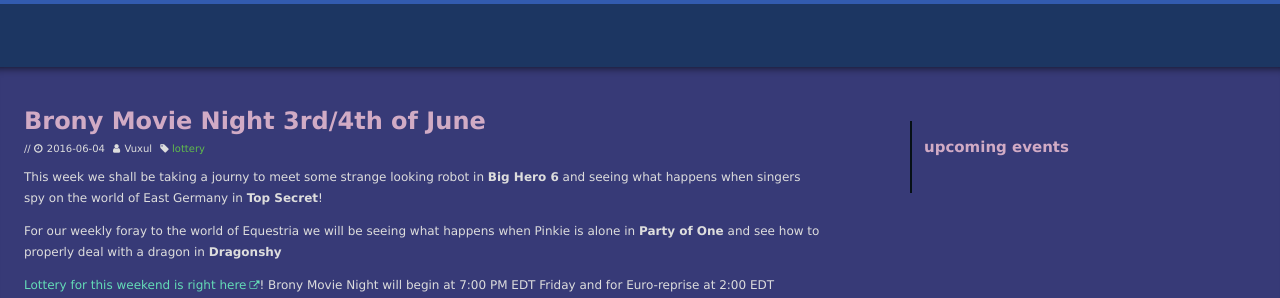
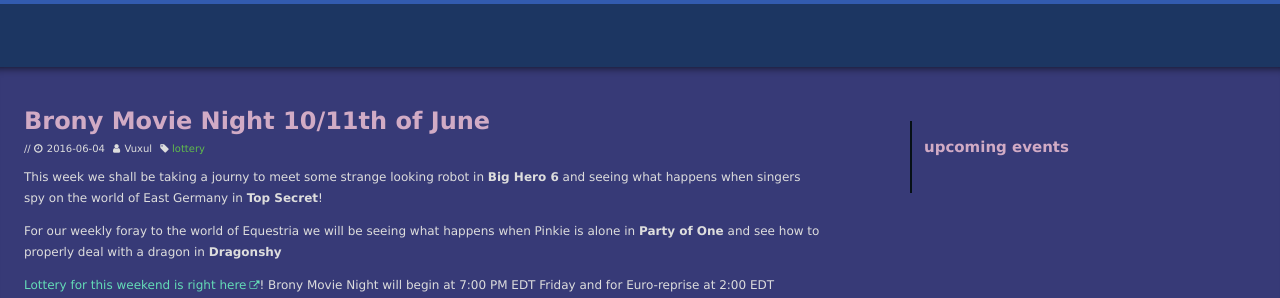
Before and after one commit to Bronystate/brstv3, a Jekyll site: the page built from _posts/2016-06-04-lottery.md, in a window 1280 px wide. Shown: the part 145-443 px from the top of the page. Built offline with Jekyll 4.4.1, drawn with Linux system fonts in a browser that asks for light colours; nearby versions of some CDN libraries.

Commit message:
fixed date

```diff
--- a/_posts/2016-06-04-lottery.md
+++ b/_posts/2016-06-04-lottery.md
@@ -1,5 +1,5 @@
 ---
-title: Brony Movie Night 3rd/4th of June
+title: Brony Movie Night 10/11th of June
 date: 2016-06-04
 author: Vuxul
 tags: [lottery]
```
